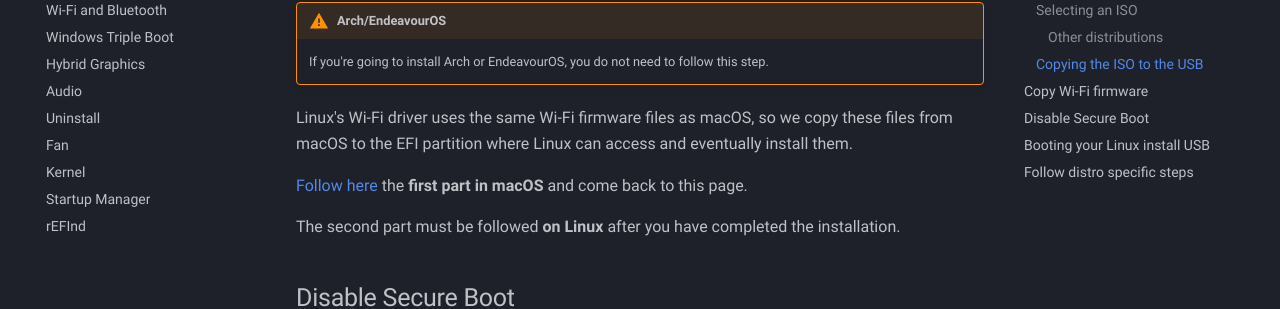
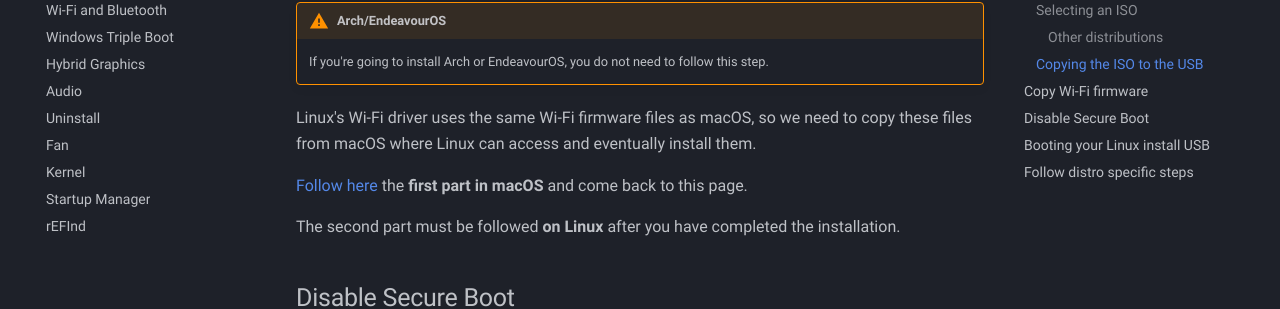
Before and after one commit to t2linux/wiki, an MkDocs documentation site: the page built from docs/guides/preinstall.md, in a window 1280 px wide and 900 px high, scrolled down 2452 px. Shown: the part 152-461 px from the top of the window. Built offline with MkDocs 1.6.1 and Material for MkDocs 9.7.7, drawn with Linux system fonts in a browser that asks for light colours; comment, search, counter and statistics services are not loaded.

Commit message:
Update preinstall.md

```diff
--- a/docs/guides/preinstall.md
+++ b/docs/guides/preinstall.md
@@ -72,7 +72,7 @@ While the installation image is being written to the USB, you can skip to [Copy
 !!! Warning "Arch/EndeavourOS"
     If you're going to install Arch or EndeavourOS, you do not need to follow this step.
 
-Linux's Wi-Fi driver uses the same Wi-Fi firmware files as macOS, so we copy these files from macOS to the EFI partition where Linux can access and eventually install them.
+Linux's Wi-Fi driver uses the same Wi-Fi firmware files as macOS, so we need to copy these files from macOS where Linux can access and eventually install them.
 
 [Follow here](https://wiki.t2linux.org/guides/wifi-bluetooth/#on-macos) the **first part in macOS** and come back to this page.
 
```
